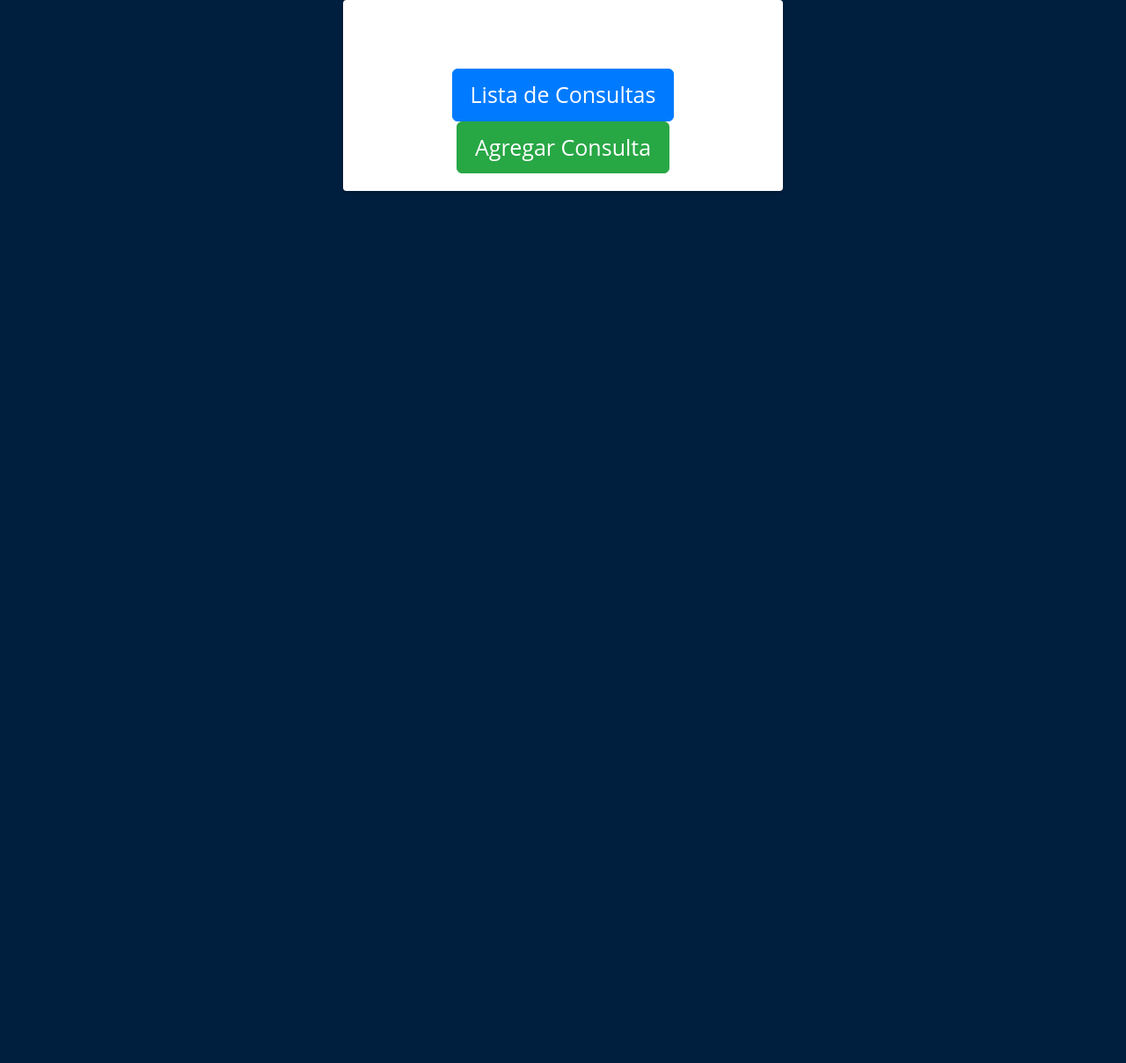
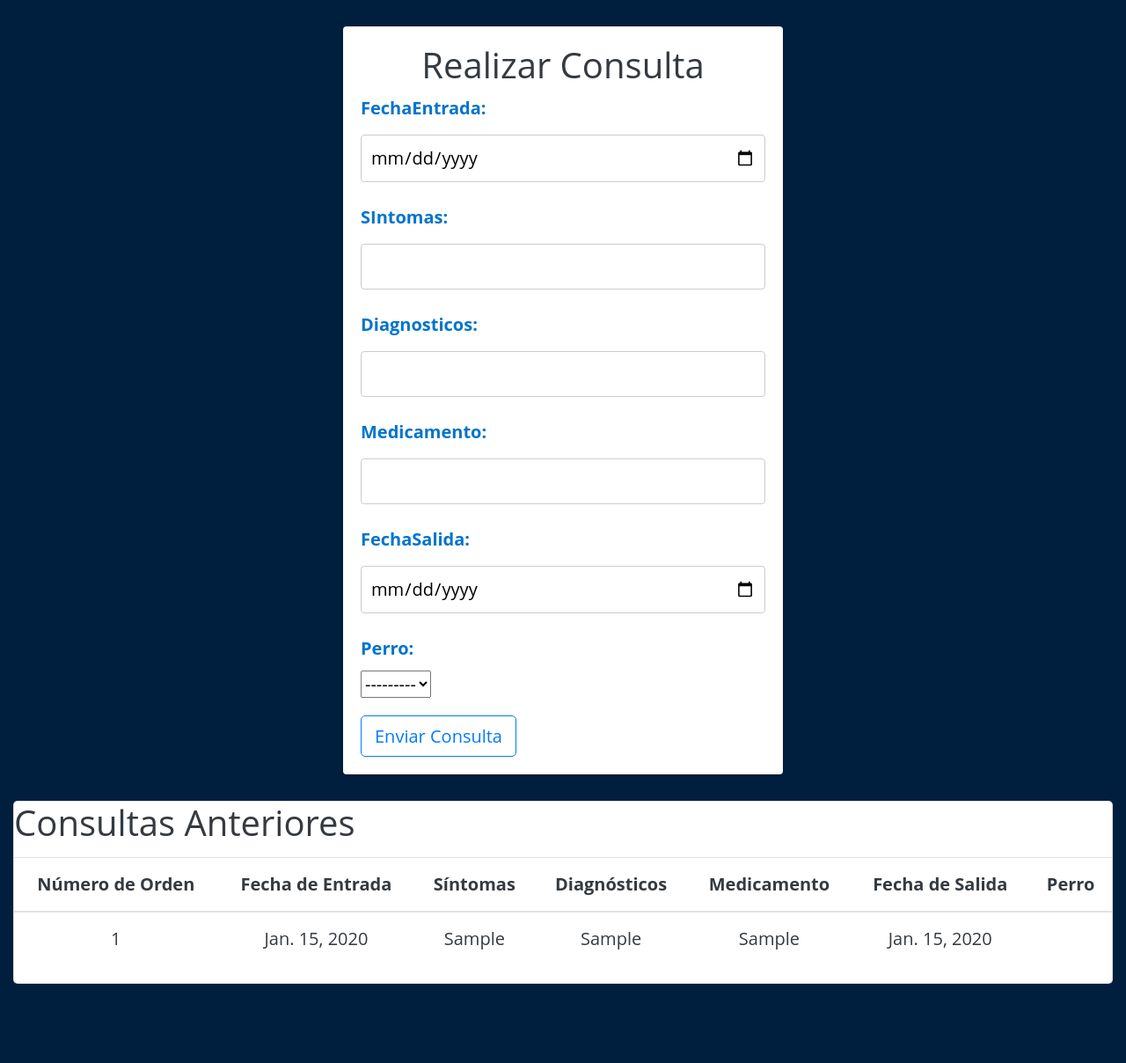
Before and after one commit to Fran-Montini/ElSabuesoFeliz, a Django app: page /consulta/ in a window 1280 px wide. Shown: the part 85-1293 px from the top of the page at 88% size. Before the commit the page ends 302 px from the top, so only its background shows below. Run offline with Django 4.2, Linux system fonts and the light colour scheme; data comes from the database, SQL or seed files in the repository; both versions use the stored data as it was before the commit; tables that the repository leaves empty hold one stand-in row (values such as "Sample post"); some libraries are stand-ins or nearby versions.

Commit message:
generar consulta

```diff
--- /dev/null
+++ b/app/forms.py
@@ -0,0 +1,12 @@
+from django import forms
+from .models import Consulta
+
+class ConsultaForm(forms.ModelForm):
+    class Meta:
+        model = Consulta
+        fields = ['fechaEntrada', 'sIntomas', 'diagnosticos', 'medicamento', 'fechaSalida', 'perro']
+
+        widgets = {
+        'fechaEntrada': forms.DateInput(attrs={'type': 'date'}),
+        'fechaSalida': forms.DateInput(attrs={'type': 'date'}),
+        }
--- a/app/models.py
+++ b/app/models.py
@@ -162,7 +162,7 @@ class Consulta(models.Model):
     diagnosticos = models.CharField(max_length=255)
     medicamento = models.CharField(max_length=255)
     fechaSalida = models.DateField()
-    persona = models.ForeignKey(Persona, on_delete=models.CASCADE)
+    persona = models.ForeignKey(Persona, on_delete=models.CASCADE, null=True)
     perro = models.ForeignKey(Perro, on_delete=models.CASCADE, related_name='consultas')
 
     def verificarPersona(self):
--- a/app/templates/agregar_consulta.html
+++ b/app/templates/agregar_consulta.html
@@ -8,3 +8,52 @@
     <link rel="stylesheet" href="https://cdn.jsdelivr.net/npm/bootstrap@4.0.0/dist/css/bootstrap.min.css" integrity="sha384-Gn5384xqQ1aoWXA+058RXPxPg6fy4IWvTNh0E263XmFcJlSAwiGgFAW/dAiS6JXm" crossorigin="anonymous">
     <link rel="stylesheet" href="{% static 'CSS/RegisterPerros.css' %}">
 {% endblock%}
+
+
+{% block content %}
+
+<div class="container mt-4">
+    <div class="text-dark">
+        <h2>Realizar Consulta</h2>
+    </div>
+
+    <form method="post">
+        {% csrf_token %}
+        {{ form.as_p }}
+        <button class="btn btn-outline-primary" type="submit">Enviar Consulta</button>
+    </form>
+</div>
+
+<div class="container-fluid text-dark mt-4">
+    <div class="card">
+    <h2 class="card-title">Consultas Anteriores</h2>
+    <table class="table table-hover text-center">
+        <thead>
+            <tr>
+                <th scope="col"> Número de Orden</th>
+                <th scope="col"> Fecha de Entrada</th>
+                <th scope="col"> Síntomas</th>
+                <th scope="col"> Diagnósticos</th>
+                <th scope="col"> Medicamento</th>
+                <th scope="col"> Fecha de Salida</th>
+                <th scope="col"> Perro</th>
+            </tr>
+        </thead>
+        <tbody>
+            {% for consulta in consultas %}
+                <tr>
+                    <td>{{ consulta.numeroOrden }}</td>
+                    <td>{{ consulta.fechaEntrada }}</td>
+                    <td>{{ consulta.sIntomas }}</td>
+                    <td>{{ consulta.diagnosticos }}</td>
+                    <td>{{ consulta.medicamento }}</td>
+                    <td>{{ consulta.fechaSalida }}</td>
+                    <td>{{ consulta.perro.nombre }}</td>
+                </tr>
+            {% endfor %}
+        </tbody>
+    </table>
+    </div>
+</div>
+<br><br><br>
+{% endblock %}
--- a/app/urls.py
+++ b/app/urls.py
@@ -10,7 +10,7 @@ urlpatterns = [
     path('razas/', razaperro, name='Raza'),
     path('registerperros/', login_perro, name='registrarperrro'),
     path('logEmpl/', login_empleado, name="loginEmpleado"),
-    path('consulta/', consulta_menu, name="consultas"),
+    path('consulta/', consulta_view, name="consultas"),
     path('sucursales/', sucursales, name="sucursales"),
     path('detalles_raza/<int:raza_id>/', detalles_raza, name='detalles_raza'),
 ]
--- a/app/views.py
+++ b/app/views.py
@@ -10,6 +10,7 @@ from django.contrib.auth.models import User
 from django.contrib.auth.hashers import make_password
 from django.shortcuts import render
 from django.http import HttpResponse
+from .forms import ConsultaForm
 
 
 def home(request):
@@ -148,10 +149,6 @@ def sucursales(request):
         s.save()
         return render(request, 'sucursal.html', {'message': 'Sucursal creada exitosamente', "logged_user" : logged_user})
 
-def consulta_menu(request):
-    logged_user = getLoggedUser(request)
-    return render(request,"./consulta_menu.html",{"logged_user" : logged_user})
-
 
 def login_perro(request):
     logged_user = getLoggedUser(request)
@@ -212,19 +209,31 @@ def loginview(request: HttpRequest):
 def getLoggedUser(request: HttpRequest):
     return request.session.get("user")
 
+def consulta_view(request):
+    consultas = Consulta.objects.all()
 
-def agregar_consulta(request):
-    logged_user = getLoggedUser(request)
-    if request.method == 'GET':
-        perros = Perro.objects.all()
-        return render(request, './agregar_consulta.html', {"logged_user" : logged_user, 'perros' : perros})
+    if request.method == 'POST':
+        form = ConsultaForm(request.POST)
+        if form.is_valid():
+            form.save()
+            return redirect('/consulta/')
+    else:
+        form = ConsultaForm()
 
-    elif request.method == 'POST':
-        fecha_entrada = request.POST['fecha_entrada']
-        fecha_salida = request.POST['fecha_salida']
-        sintomas = request.POST['sintomas']
-        diagnosticos = request.POST['diagnosticos']
-        medicamento = request.POST['medicamento']
-        perro = Raza.objects.get(nombre = perro)
-        c = Consulta.objects.create(fecha_entrada=fecha_entrada,fecha_salida=fecha_salida,sintomas=sintomas,diagnosticos=diagnosticos,medicamento=medicamento)
-        return redirect("/veterinaria")
+    return render(request, 'agregar_consulta.html', {'form': form, 'consultas': consultas})
+
+# def agregar_consulta(request):
+#     logged_user = getLoggedUser(request)
+#     if request.method == 'GET':
+#         perros = Perro.objects.all()
+#         return render(request, './agregar_consulta.html', {"logged_user" : logged_user, 'perros' : perros})
+
+#     elif request.method == 'POST':
+#         fecha_entrada = request.POST['fecha_entrada']
+#         fecha_salida = request.POST['fecha_salida']
+#         sintomas = request.POST['sintomas']
+#         diagnosticos = request.POST['diagnosticos']
+#         medicamento = request.POST['medicamento']
+#         perro = Raza.objects.get(nombre = perro)
+#         c = Consulta.objects.create(fecha_entrada=fecha_entrada,fecha_salida=fecha_salida,sintomas=sintomas,diagnosticos=diagnosticos,medicamento=medicamento)
+#         return redirect("/veterinaria")
```
Also changed, not shown: app/migrations/0006_remove_consulta_id_alter_consulta_numeroorden_and_more.py (added), db.sqlite3.
